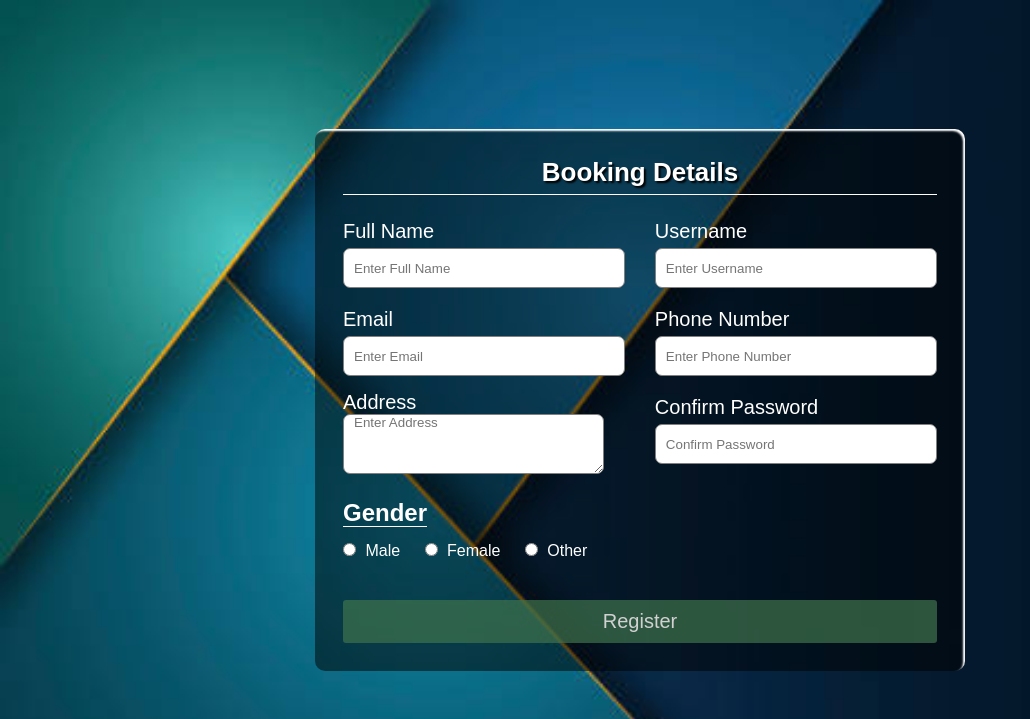
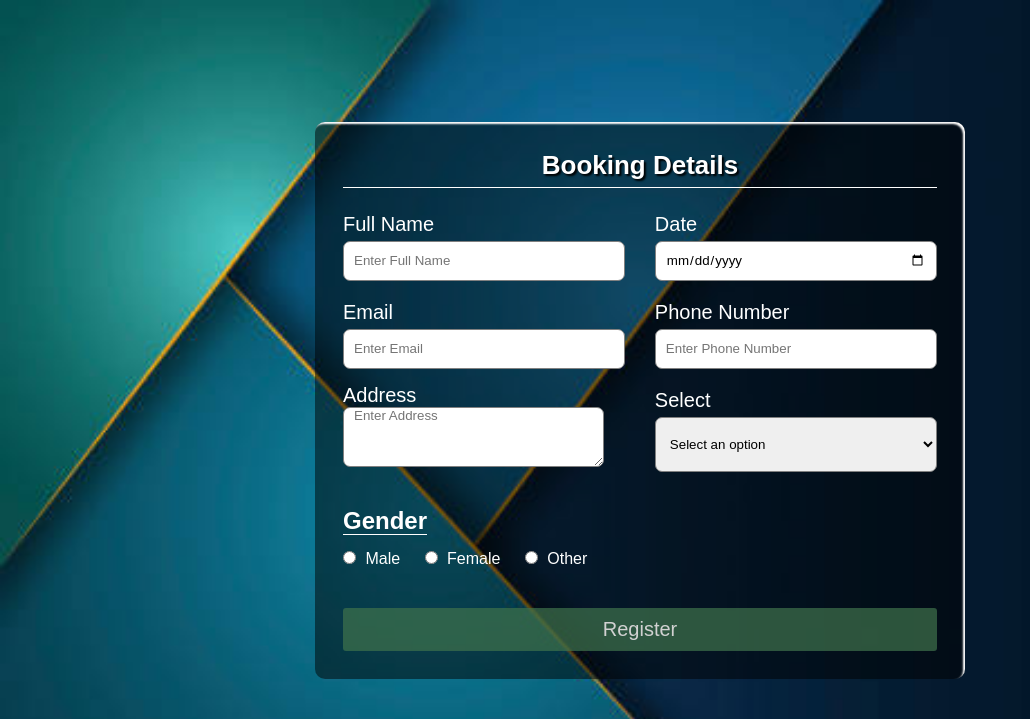
Before and after one commit to haripriya1807/haripriya, a PHP site: page / in a window 1280 px wide. Shown: the top 719 px of the page, without its empty margins (0-1030 px from the left). Run offline with PHP 8.4, Linux system fonts and the light colour scheme.

Commit message:
booking html

```diff
--- a/booking/index.html
+++ b/booking/index.html
@@ -16,8 +16,8 @@
             <input type="text" id="fullName" name="fullName" placeholder="Enter Full Name"/>
           </div>
           <div class="user-input-box">
-            <label for="username">Username</label>
-            <input type="text" id="username"  name="username" placeholder="Enter Username"/>
+            <label for="dateadd">Date</label>
+            <input type="date" id="date" name="date">
           </div>
           <div class="user-input-box">
             <label for="email">Email</label>
@@ -32,8 +32,14 @@
             <textarea id="address" name="address" placeholder="Enter Address"></textarea>
           </div>
           <div class="user-input-box">
-            <label for="confirmPassword">Confirm Password</label>
-            <input type="password"  id="confirmPassword"  name="confirmPassword" placeholder="Confirm Password"/>
+            <label for="selectField">Select</label>
+             <select name="selectField" id="selectField">
+              <option value="" style="color: grey;">Select an option</option>
+              <option value="Nature Photography">Nature Photography</option>
+              <option value="Portrait">Portrait</option>
+              <option value="Wildlife">Wildlife</option>
+              <option value="Wedding">Wedding</option>
+          </select>
           </div>
         </div>
         <div class="gender-details">
--- a/booking/style.css
+++ b/booking/style.css
@@ -69,6 +69,14 @@ body{
 }
 #address{
 	height: 60px;
+	width: 95%;
+	border-radius: 7px;
+	outline: none;
+	border: 1px solid grey;
+	padding: 0 10px;
+}
+#selectField{
+	height: 55px;
 	width: 95%;
 	border-radius: 7px;
 	outline: none;
```
